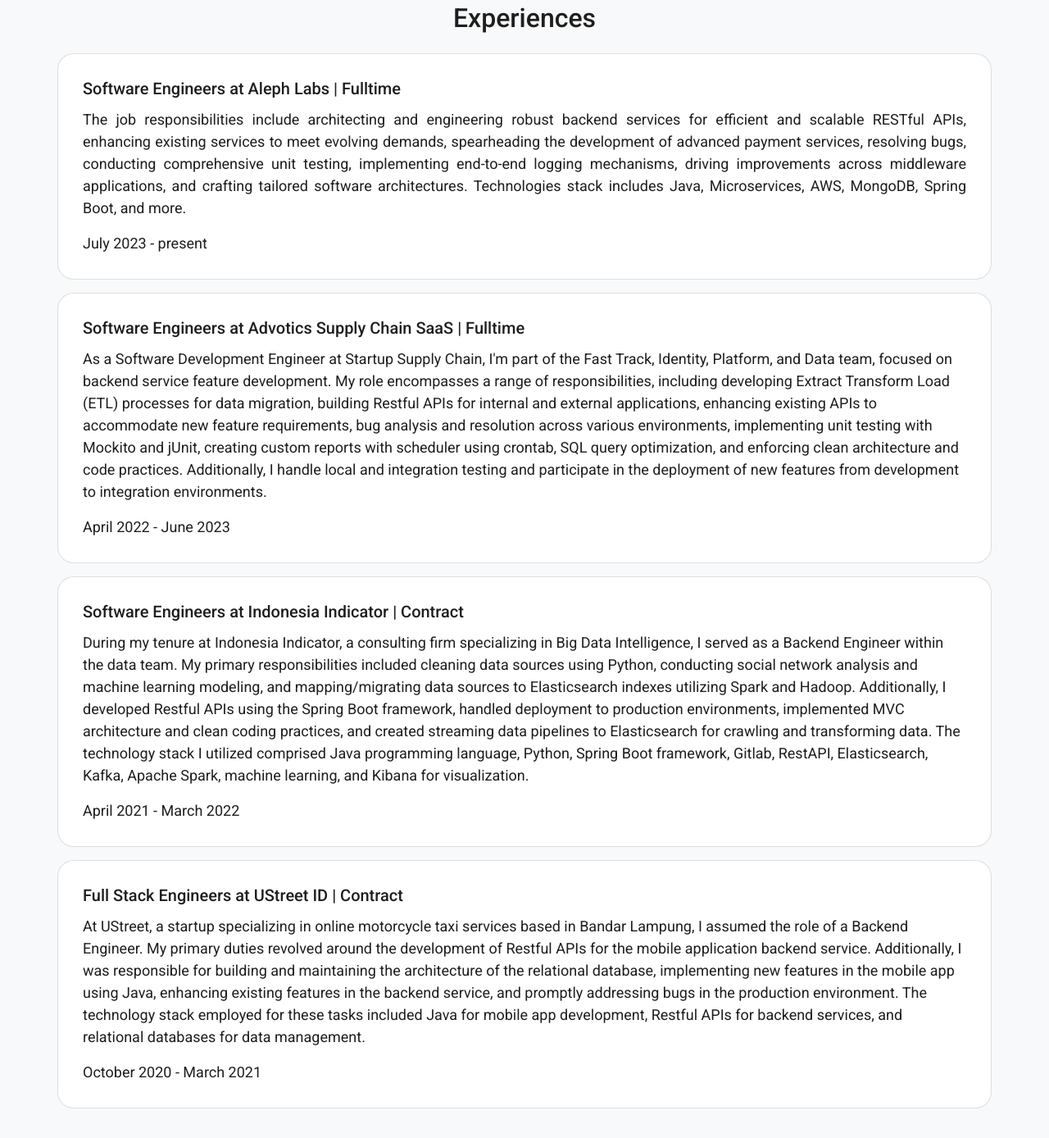
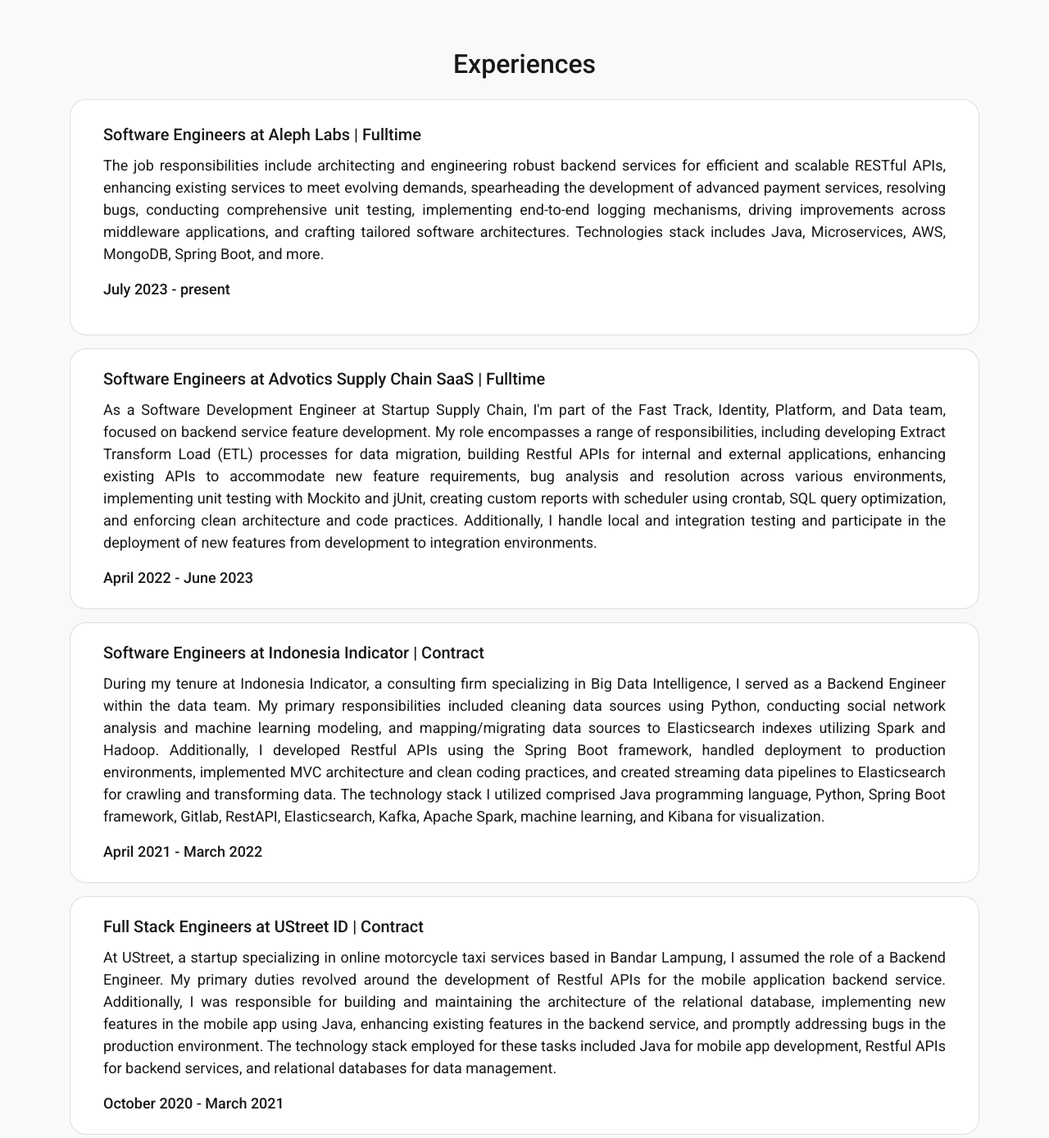
Before and after one commit to mftakhullaziz/mftakhullaziz.github.io, a plain HTML site: page index.html in a window 1280 px wide. Shown: the part 709-2097 px from the top of the page at 82% size. Drawn offline with nearby package versions, Linux system fonts and the light colour scheme.

Commit message:
feat: added update

```diff
--- a/index.html
+++ b/index.html
@@ -151,7 +151,115 @@
       </div>
     </section>
 
-    <!-- About Section -->
+    <!-- Experience Section -->
+    <section id="experience" class="container section-padding">
+      <h2 class="text-center mb-4">Experiences</h2>
+      <div class="row align-items-center">
+        <div class="col-md-12">
+          <div class="card mb-3" mx-auto mx-lg-auto custom-card-margin>
+            <div class="card-body">
+              <h5 class="card-title custom-card-title">
+                Software Engineers at Aleph Labs | Fulltime
+              </h5>
+              <p
+                class="card-text d-flex justify-content-center custom-card-text"
+              >
+                The job responsibilities include architecting and engineering
+                robust backend services for efficient and scalable RESTful APIs,
+                enhancing existing services to meet evolving demands,
+                spearheading the development of advanced payment services,
+                resolving bugs, conducting comprehensive unit testing,
+                implementing end-to-end logging mechanisms, driving improvements
+                across middleware applications, and crafting tailored software
+                architectures. Technologies stack includes Java, Microservices,
+                AWS, MongoDB, Spring Boot, and more.
+              </p>
+              <p class="card-title custom-card-title-year">July 2023 - present</p>
+            </div>
+          </div>
+          <div class="card mb-3" mx-auto mx-lg-auto custom-card-margin>
+            <div class="card-body py-4 text-center">
+              <h5 class="card-title custom-card-title">
+                Software Engineers at Advotics Supply Chain SaaS | Fulltime
+              </h5>
+              <p
+                class="card-text d-flex justify-content-center custom-card-text"
+              >
+                As a Software Development Engineer at Startup Supply Chain, I'm
+                part of the Fast Track, Identity, Platform, and Data team,
+                focused on backend service feature development. My role
+                encompasses a range of responsibilities, including developing
+                Extract Transform Load (ETL) processes for data migration,
+                building Restful APIs for internal and external applications,
+                enhancing existing APIs to accommodate new feature requirements,
+                bug analysis and resolution across various environments,
+                implementing unit testing with Mockito and jUnit, creating
+                custom reports with scheduler using crontab, SQL query
+                optimization, and enforcing clean architecture and code
+                practices. Additionally, I handle local and integration testing
+                and participate in the deployment of new features from
+                development to integration environments.
+              </p>
+              <p class="card-text custom-card-title-year">April 2022 - June 2023</p>
+            </div>
+          </div>
+
+          <div class="card mb-3" mx-auto mx-lg-auto custom-card-margin>
+            <div class="card-body py-4 text-center">
+              <h5 class="card-title custom-card-title">
+                Software Engineers at Indonesia Indicator | Contract
+              </h5>
+              <p
+                class="card-text d-flex justify-content-center custom-card-text"
+              >
+                During my tenure at Indonesia Indicator, a consulting firm
+                specializing in Big Data Intelligence, I served as a Backend
+                Engineer within the data team. My primary responsibilities
+                included cleaning data sources using Python, conducting social
+                network analysis and machine learning modeling, and
+                mapping/migrating data sources to Elasticsearch indexes
+                utilizing Spark and Hadoop. Additionally, I developed Restful
+                APIs using the Spring Boot framework, handled deployment to
+                production environments, implemented MVC architecture and clean
+                coding practices, and created streaming data pipelines to
+                Elasticsearch for crawling and transforming data. The technology
+                stack I utilized comprised Java programming language, Python,
+                Spring Boot framework, Gitlab, RestAPI, Elasticsearch, Kafka,
+                Apache Spark, machine learning, and Kibana for visualization.
+              </p>
+              <p class="card-text custom-card-title-year">April 2021 - March 2022</p>
+            </div>
+          </div>
+
+          <div class="card mb-3" mx-auto mx-lg-auto custom-card-margin>
+            <div class="card-body py-4 text-center">
+              <h5 class="card-title custom-card-title">
+                Full Stack Engineers at UStreet ID | Contract
+              </h5>
+              <p
+                class="card-text d-flex justify-content-center custom-card-text"
+              >
+                At UStreet, a startup specializing in online motorcycle taxi
+                services based in Bandar Lampung, I assumed the role of a
+                Backend Engineer. My primary duties revolved around the
+                development of Restful APIs for the mobile application backend
+                service. Additionally, I was responsible for building and
+                maintaining the architecture of the relational database,
+                implementing new features in the mobile app using Java,
+                enhancing existing features in the backend service, and promptly
+                addressing bugs in the production environment. The technology
+                stack employed for these tasks included Java for mobile app
+                development, Restful APIs for backend services, and relational
+                databases for data management.
+              </p>
+              <p class="card-text custom-card-title-year">October 2020 - March 2021</p>
+            </div>
+          </div>
+        </div>
+      </div>
+    </section>
+
+        <!-- About Section -->
     <!-- <section id="about" class="container section-padding">
       <h2 class="text-center mb-4">About Me</h2>
       <div class="row">
@@ -173,108 +281,6 @@
       </div>
     </section> -->
 
-    <!-- Experience Section -->
-    <section id="experience" class="container section-padding">
-      <h2 class="text-center mb-4">Experiences</h2>
-      <div class="row align-items-center">
-        <div class="col-md-12">
-          <div class="card mb-3">
-            <div class="card-body">
-              <h5 class="card-title">
-                Software Engineers at Aleph Labs | Fulltime
-              </h5>
-              <p
-                class="card-text d-flex justify-content-center"
-                style="text-align: justify"
-              >
-                The job responsibilities include architecting and engineering
-                robust backend services for efficient and scalable RESTful APIs,
-                enhancing existing services to meet evolving demands,
-                spearheading the development of advanced payment services,
-                resolving bugs, conducting comprehensive unit testing,
-                implementing end-to-end logging mechanisms, driving improvements
-                across middleware applications, and crafting tailored software
-                architectures. Technologies stack includes Java, Microservices,
-                AWS, MongoDB, Spring Boot, and more.
-              </p>
-              <p class="card-text">July 2023 - present</p>
-            </div>
-          </div>
-          <div class="card mb-3">
-            <div class="card-body">
-              <h5 class="card-title">
-                Software Engineers at Advotics Supply Chain SaaS | Fulltime
-              </h5>
-              <p class="card-text">
-                As a Software Development Engineer at Startup Supply Chain, I'm
-                part of the Fast Track, Identity, Platform, and Data team,
-                focused on backend service feature development. My role
-                encompasses a range of responsibilities, including developing
-                Extract Transform Load (ETL) processes for data migration,
-                building Restful APIs for internal and external applications,
-                enhancing existing APIs to accommodate new feature requirements,
-                bug analysis and resolution across various environments,
-                implementing unit testing with Mockito and jUnit, creating
-                custom reports with scheduler using crontab, SQL query
-                optimization, and enforcing clean architecture and code
-                practices. Additionally, I handle local and integration testing
-                and participate in the deployment of new features from
-                development to integration environments.
-              </p>
-              <p class="card-text">April 2022 - June 2023</p>
-            </div>
-          </div>
-
-          <div class="card mb-3">
-            <div class="card-body">
-              <h5 class="card-title">
-                Software Engineers at Indonesia Indicator | Contract
-              </h5>
-              <p class="card-text">
-                During my tenure at Indonesia Indicator, a consulting firm
-                specializing in Big Data Intelligence, I served as a Backend
-                Engineer within the data team. My primary responsibilities
-                included cleaning data sources using Python, conducting social
-                network analysis and machine learning modeling, and
-                mapping/migrating data sources to Elasticsearch indexes
-                utilizing Spark and Hadoop. Additionally, I developed Restful
-                APIs using the Spring Boot framework, handled deployment to
-                production environments, implemented MVC architecture and clean
-                coding practices, and created streaming data pipelines to
-                Elasticsearch for crawling and transforming data. The technology
-                stack I utilized comprised Java programming language, Python,
-                Spring Boot framework, Gitlab, RestAPI, Elasticsearch, Kafka,
-                Apache Spark, machine learning, and Kibana for visualization.
-              </p>
-              <p class="card-text">April 2021 - March 2022</p>
-            </div>
-          </div>
-
-          <div class="card mb-3">
-            <div class="card-body">
-              <h5 class="card-title">
-                Full Stack Engineers at UStreet ID | Contract
-              </h5>
-              <p class="card-text">
-                At UStreet, a startup specializing in online motorcycle taxi
-                services based in Bandar Lampung, I assumed the role of a
-                Backend Engineer. My primary duties revolved around the
-                development of Restful APIs for the mobile application backend
-                service. Additionally, I was responsible for building and
-                maintaining the architecture of the relational database,
-                implementing new features in the mobile app using Java,
-                enhancing existing features in the backend service, and promptly
-                addressing bugs in the production environment. The technology
-                stack employed for these tasks included Java for mobile app
-                development, Restful APIs for backend services, and relational
-                databases for data management.
-              </p>
-              <p class="card-text">October 2020 - March 2021</p>
-            </div>
-          </div>
-        </div>
-      </div>
-    </section>
 
     <!-- Skills Section -->
     <section id="skills" class="container section-padding">
@@ -283,84 +289,84 @@
         <div class="col-md-6">
           <div class="card sm-3">
             <div class="card-body">
-              <h5 class="card-text text-muted">Java Programming Language</h5>
+              <h5 class="card-text">Java Programming Language</h5>
             </div>
           </div>
           <div class="card mb-3">
             <div class="card-body">
-              <h5 class="card-text text-muted">Go Programming Language</h5>
+              <h5 class="card-text">Go Programming Language</h5>
             </div>
           </div>
           <div class="card mb-3">
             <div class="card-body">
-              <h5 class="card-text text-muted">Redis Cache</h5>
+              <h5 class="card-text">Redis Cache</h5>
             </div>
           </div>
           <div class="card mb-3">
             <div class="card-body">
-              <h5 class="card-text text-muted">Amazon Web Service</h5>
+              <h5 class="card-text">Amazon Web Service</h5>
             </div>
           </div>
           <div class="card mb-3">
             <div class="card-body">
-              <h5 class="card-text text-muted">Bash Scripting</h5>
+              <h5 class="card-text">Bash Scripting</h5>
             </div>
           </div>
           <div class="card mb-3">
             <div class="card-body">
-              <h5 class="card-text text-muted">AWS S3</h5>
+              <h5 class="card-text">AWS S3</h5>
             </div>
           </div>
           <div class="card mb-3">
             <div class="card-body">
-              <h5 class="card-text text-muted">AWS RDBMS</h5>
+              <h5 class="card-text">AWS RDBMS</h5>
             </div>
           </div>
           <div class="card mb-3">
             <div class="card-body">
-              <h5 class="card-text text-muted">Kafka Messaging Broker</h5>
+              <h5 class="card-text">Kafka Messaging Broker</h5>
             </div>
           </div>
         </div>
         <div class="col-md-6">
           <div class="card mb-3">
             <div class="card-body">
-              <h5 class="card-text text-muted">Spring Boot Framework</h5>
+              <h5 class="card-text">Spring Boot Framework</h5>
             </div>
           </div>
           <div class="card mb-3">
             <div class="card-body">
-              <h5 class="card-text text-muted">Spring WebFlux</h5>
+              <h5 class="card-text">Spring WebFlux</h5>
             </div>
           </div>
           <div class="card mb-3">
             <div class="card-body">
-              <h5 class="card-text text-muted">Spring Hibernate</h5>
+              <h5 class="card-text">Spring Hibernate</h5>
             </div>
           </div>
           <div class="card mb-3">
             <div class="card-body">
-              <h5 class="card-text text-muted">Spring Data JPA</h5>
+              <h5 class="card-text">Spring Data JPA</h5>
             </div>
           </div>
           <div class="card mb-3">
             <div class="card-body">
-              <h5 class="card-text text-muted">MySQL</h5>
+              <h5 class="card-text">MySQL</h5>
             </div>
           </div>
           <div class="card mb-3">
             <div class="card-body">
-              <h5 class="card-text text-muted">Postgres SQL</h5>
+              <h5 class="card-text">Postgres SQL</h5>
             </div>
           </div>
           <div class="card mb-3">
             <div class="card-body">
-              <h5 class="card-text text-muted">MariaDB SQL</h5>
+              <h5 class="card-text">MariaDB SQL</h5>
             </div>
           </div>
           <div class="card mb-3">
             <div class="card-body">
-              <h5 class="card-text text-muted">Software Architecture</h5>
+              <h5 class="card-text">Software Architecture</h5>
             </div>
           </div>
         </div>
--- a/script.js
+++ b/script.js
@@ -26,8 +26,8 @@ document.addEventListener("DOMContentLoaded", function() {
             darkIcon.style.display = "none";
             document.getElementById("home").classList.remove("jumbotron-light");
             document.getElementById("home").classList.add("jumbotron-dark");
-            document.getElementById("home").style.color = "#fff"; // Text color in dark mode
-            document.getElementById("skills").style.backgroundColor = "#1e1e1e"; // Background color in dark mode
+            document.getElementById("home").style.color = "#dbdbdb"; // Text color in dark mode
+            document.getElementById("skills").style.backgroundColor = "#181818"; // Background color in dark mode
             // Switch social icons to dark mode
             githubIcons.src = githubIcons.getAttribute('data-dark');
             linkedinIcons.src = linkedinIcons.getAttribute('data-dark');
--- a/style.css
+++ b/style.css
@@ -8,12 +8,12 @@ body {
 
 .light-mode {
   background-color: #f8f9fa;
-  color: #1e1e1e;
+  color: #181818;
 }
 
 .dark-mode {
-  background-color: #1e1e1e;
-  color: #f8f9fa;
+  background-color: #181818;
+  color: #dbdbdb;
 }
 
 .jumbotron {
@@ -27,7 +27,7 @@ body {
 }
 
 .jumbotron-dark {
-  background-color: #1e1e1e;
+  background-color: #181818;
 }
 
 .card {
@@ -76,7 +76,7 @@ body {
 }
 
 nav.navbar {
-  background-color: #1e1e1e;
+  background-color: #181818;
 }
 
 nav.navbar .navbar-brand {
@@ -104,7 +104,7 @@ nav.navbar .navbar-brand {
 
 .dark-mode .card {
   background-color: #343a40; /* Change card background color for dark mode */
-  color: #fff; /* Change text color for dark mode */
+  color: #dbdbdb; /* Change text color for dark mode */
 }
 
 .with-margin {
@@ -121,6 +121,56 @@ nav.navbar .navbar-brand {
   padding: 0px 8px !important;
 }
 
+.custom-card-title {
+  text-align: justify;
+  padding-left: 10px;
+  padding-right: 10px;
+}
+
+.custom-card-title-year {
+  text-align: justify;
+  padding-left: 10px;
+  padding-right: 10px;
+  font-size: 18px;
+  font-weight: 500;
+}
+
+.custom-card-text {
+  text-align: justify;
+  padding-left: 10px;
+  padding-right: 10px;
+}
+
+.custom-card-margin {
+  margin-left: 15px;
+  margin-right: 15px;
+}
+
+.container.section-padding {
+  padding-left: 15px;
+  padding-right: 15px;
+}
+
+.card {
+  margin-left: 0;
+  margin-right: 0;
+}
+
+.section-padding {
+  padding-left: 15px;
+  padding-right: 15px;
+}
+
+.jumbotron.text-center {
+  margin-top: 56px; /* Adjusted to accommodate the navbar */
+}
+
+.jumbotron .container {
+  padding-left: 15px;
+  padding-right: 15px;
+}
+
+
 /* styles.css */
 
 /* Add padding for small devices and above */
@@ -135,6 +185,13 @@ nav.navbar .navbar-brand {
   }
   .default-text {
     font-size: 14px; /* Adjust font size for smaller screens */
+  }
+}
+
+@media (max-width: 767px) {
+  .custom-card-margin {
+    margin-left: 20px;
+    margin-right: 20px;
   }
 }
 
```
